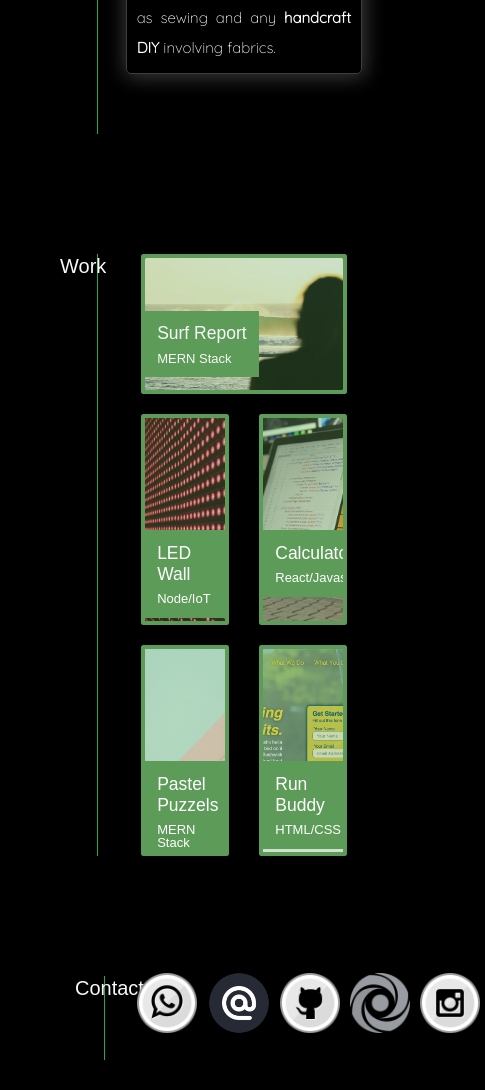
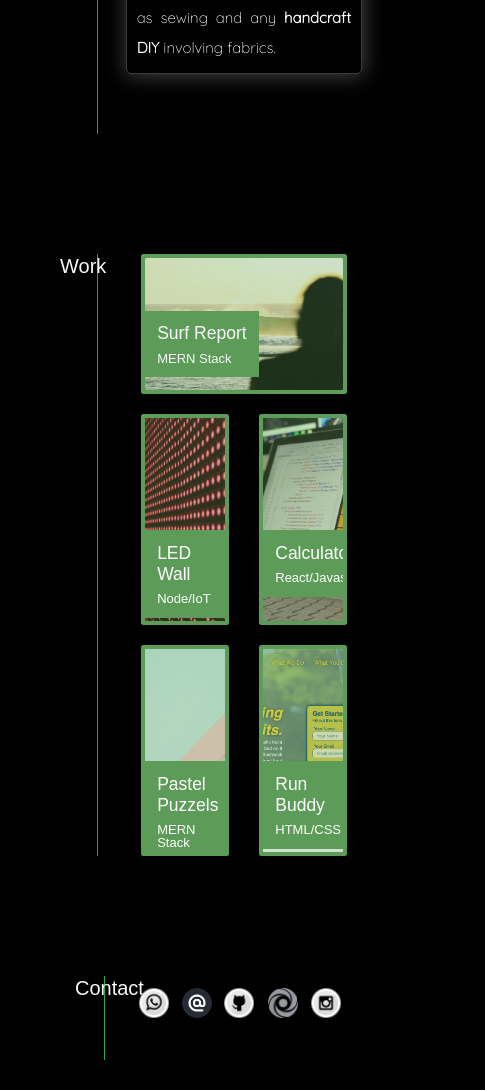
Before and after one commit to senseilein/portfolio-bootstrap-version, a plain HTML site: page index.html in a window 390 px wide. Shown: the part 1468-2558 px from the top of the page, 485 px wide, since content can reach past the window. Drawn offline with nearby package versions, Linux system fonts and the light colour scheme.

Commit message:
Resize footer icons for small screen

```diff
--- a/assets/css/style.css
+++ b/assets/css/style.css
@@ -293,4 +293,14 @@ height: 4rem;
         font-size: 1.5rem;
         line-height: 2;
     }
+
+    #contact .icons {
+        width: calc(6rem/2);
+        height: calc(6rem/2);
+    }
+
+    #email-icon{
+        width: calc(6.8rem/2);
+        height: calc(6.8rem/2);
+    }
  }
```
